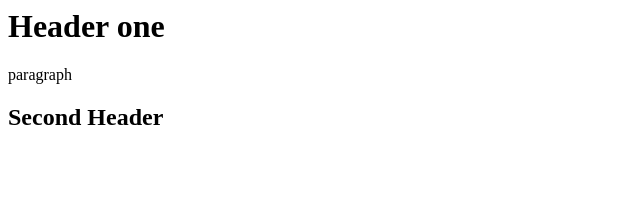
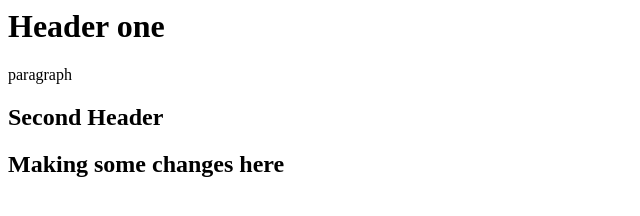
Before and after one commit to oleksbon/GitGitHubMasterclass, a plain HTML site: page index.html in a window 1280 px wide. Shown: the whole page, without its empty margins (0-640 px from the left). Drawn offline with Linux system fonts and the light colour scheme.

Commit message:
Second edit

```diff
--- a/index.html
+++ b/index.html
@@ -5,3 +5,4 @@
 </div>
 
 <h2>Second Header</h2>
+<h2>Making some changes here</h2>
```
